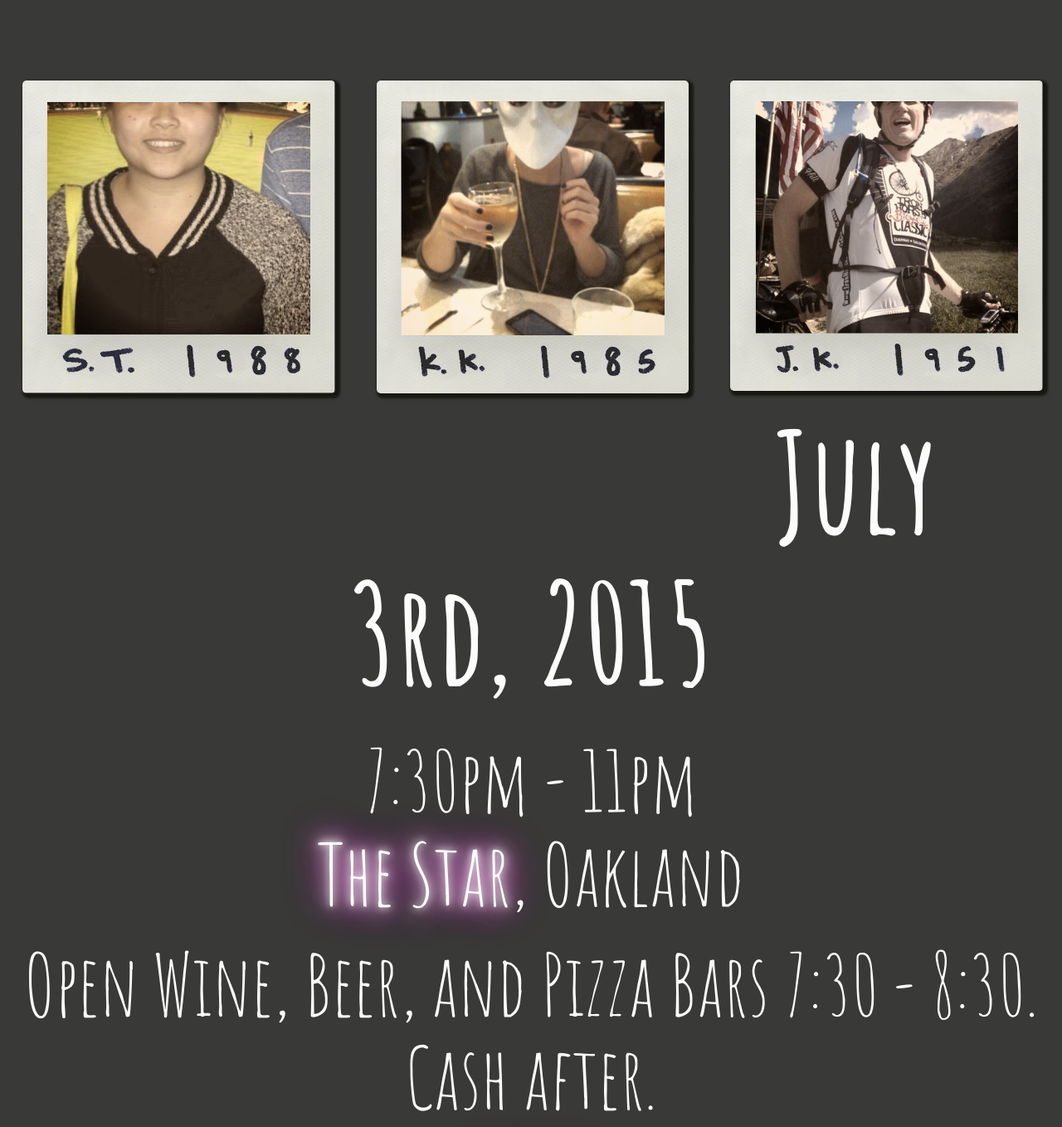
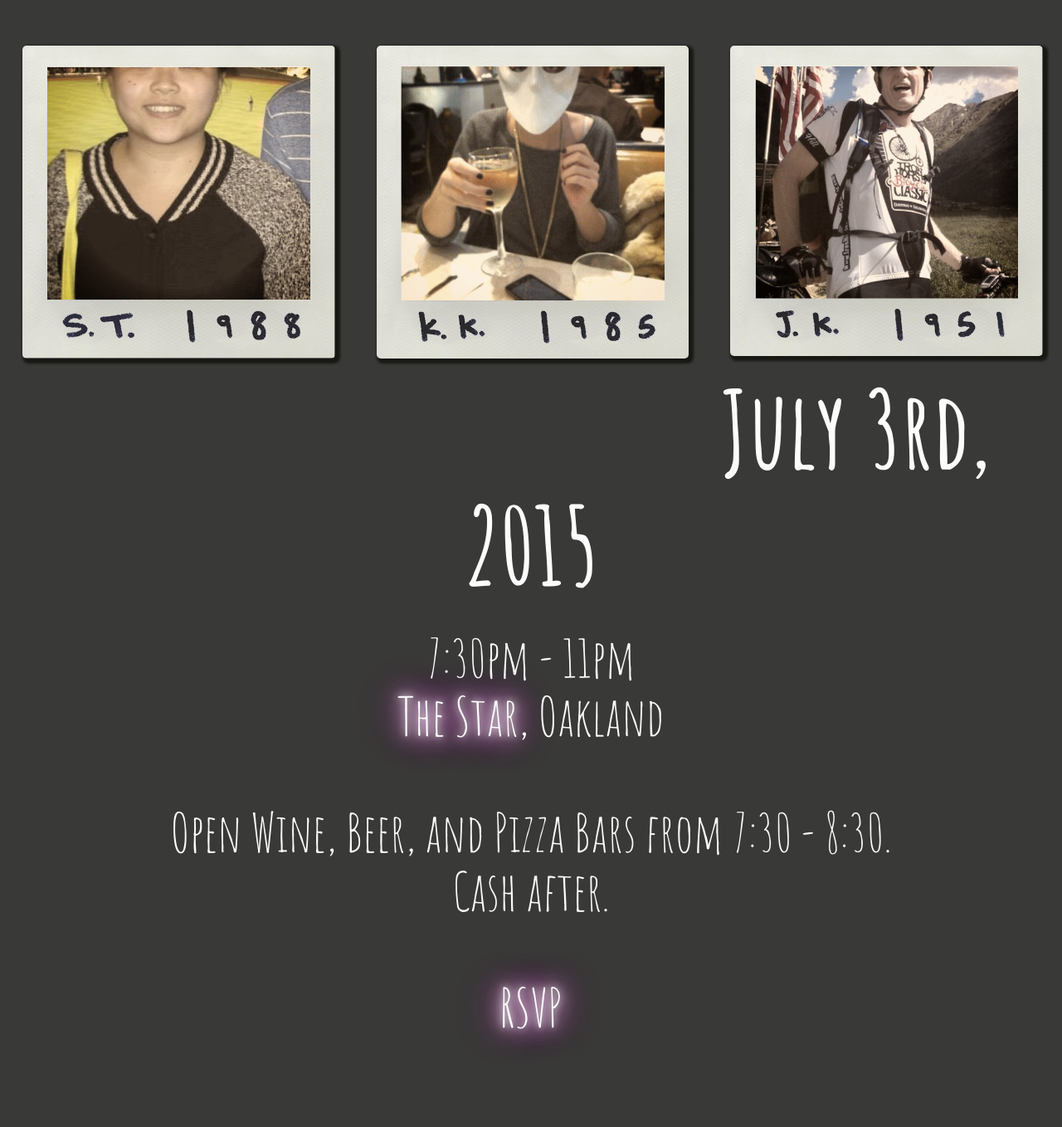
Before and after one commit to k8k/july-third, a plain HTML site: page index.html in a window 1280 px wide. Shown: the part 304-1662 px from the top of the page at 83% size. Drawn offline with nearby package versions, Linux system fonts and the light colour scheme.

Commit message:
went back to vh

```diff
--- a/index.html
+++ b/index.html
@@ -50,7 +50,11 @@
 		</div>
 		<h2>7:30pm - 11pm<br>
 		<a href='http://thestarongrand.com/'>The Star</a>, Oakland</h2>
-		<h2>Open Wine, Beer, and Pizza Bars 7:30 - 8:30. Cash after.</h2>
+		<br>
+		<h2>Open Wine, Beer, and Pizza Bars from 7:30 - 8:30.
+			<br>
+			Cash after.</h2>
+			<br>
 		<h2><a href='https://docs.google.com/forms/d/1I2t79D87W_Pu5CNrHNjV4-yrrUPWPFsp0rFrQJGHHwk/viewform'>RSVP</a></h2>
 	</div>
 
--- a/static/birthday.css
+++ b/static/birthday.css
@@ -24,7 +24,7 @@ img:hover {
 
 .jumbotron h1 {
 	font-family: "Amatic SC";
-	font-size: 13vw;
+	font-size: 16vh;
 	font-weight: 700;
 	cursor: default;
 }
@@ -38,7 +38,7 @@ img:hover {
 
 .jumbotron h2, .jumbotron h2 a {
 	font-family: "Amatic SC";
-	font-size: 8vw;
+	font-size: 8vh;
 	font-weight: 400;
 }
 
```
